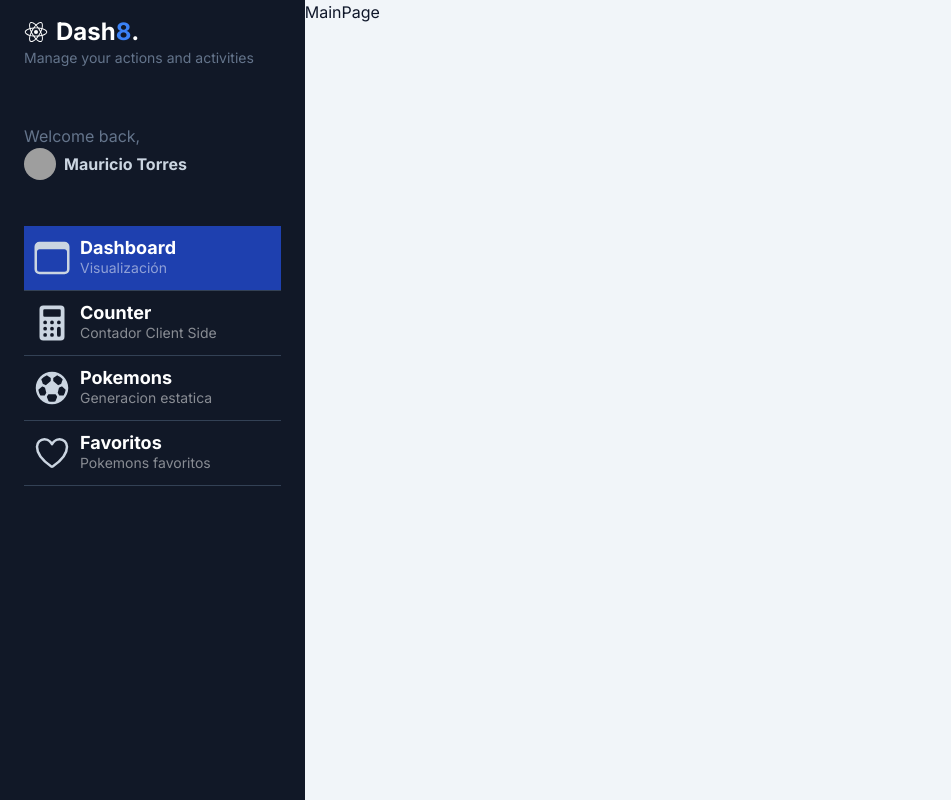
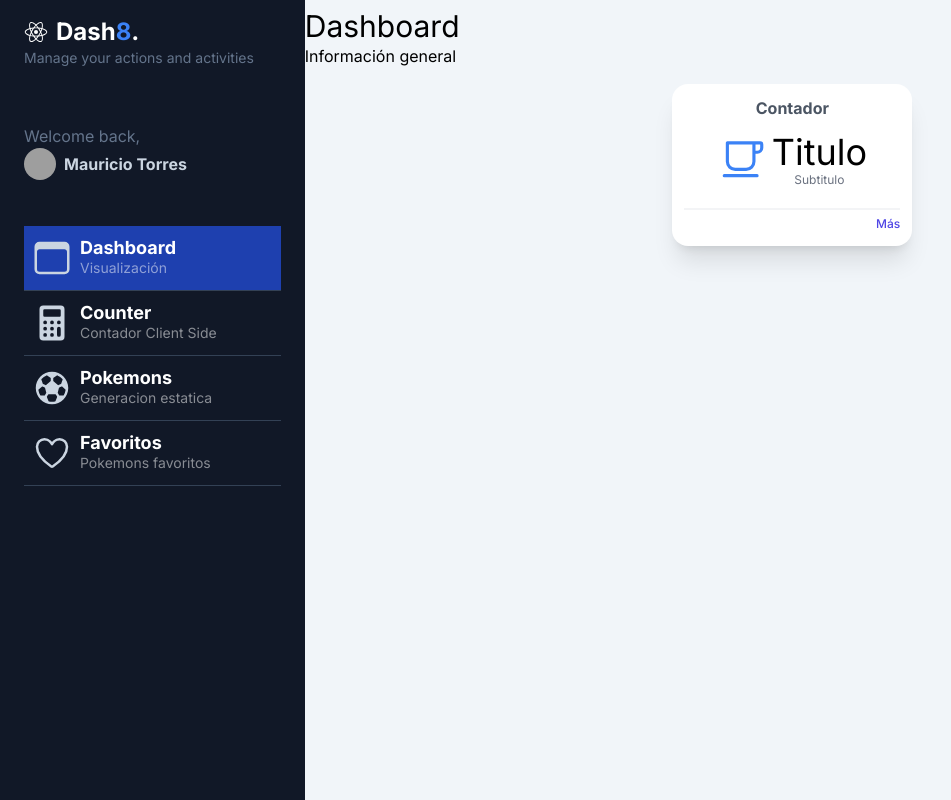
Before and after one commit to Mauriksk/Next14-Practice, a Next.js app: page /dashboard/main in a window 1280 px wide. Shown: the whole page, without its empty margins (0-951 px from the left). Built offline with nearby package versions, Linux system fonts and the light colour scheme; grey boxes are pictures that could not be loaded.

Commit message:
Created store

```diff
--- a/package.json
+++ b/package.json
@@ -9,10 +9,12 @@
     "lint": "next lint"
   },
   "dependencies": {
+    "@reduxjs/toolkit": "^2.2.5",
     "next": "14.2.4",
     "react": "^18",
     "react-dom": "^18",
-    "react-icons": "^5.2.1"
+    "react-icons": "^5.2.1",
+    "react-redux": "^9.1.2"
   },
   "devDependencies": {
     "@types/node": "^20",
--- /dev/null
+++ b/src/app/components/SimpleWidget.tsx
@@ -0,0 +1,31 @@
+import { IoCafeOutline } from "react-icons/io5";
+
+export const SimpleWidget = () => {
+  return (
+    <div className="bg-white shadow-xl p-3 sm:min-w-[25%] min-w-full  rounded-2xl border-1 border-gray-50 mx-2 my-2">
+      <div className="flex flex-col">
+        <div>
+          <h2 className="font-bold text-gray-600 text-center">Contador</h2>
+        </div>
+        <div className="my-3">
+          <div className="flex flex-row items-center justify-center space-x-1 ">
+            <div id="icon">
+              {/* Icono irá aquí */}
+              <IoCafeOutline className="text-blue-500" size={50} />
+            </div>
+            <div id="temp" className="text-center">
+              <h4 className="text-4xl">Titulo</h4>
+              <p className="text-xs text-gray-500">Subtitulo</p>
+            </div>
+          </div>
+        </div>
+
+        <div className="w-full place-items-end text-right border-t-2 border-gray-100 mt-2">
+          <a href="#" className="text-indigo-600 text-xs font-medium">
+            Más
+          </a>
+        </div>
+      </div>
+    </div>
+  );
+};
--- a/src/app/dashboard/main/page.tsx
+++ b/src/app/dashboard/main/page.tsx
@@ -1,9 +1,21 @@
-import React from 'react'
+import { SimpleWidget } from "@/app/components/SimpleWidget";
+
+export const metadata = {
+  title: "Admin Dashboard",
+  description: "Admin Dashboard",
+};
 
 const MainPage = () => {
   return (
-    <div>MainPage</div>
-  )
-}
+    <div className="text-black">
+      <h1 className="mt-2 text-3xl">Dashboard</h1>
+      <span>Información general</span>
 
-export default MainPage
+      <div className="flex flex-wrap p-2 justify-center">
+        <SimpleWidget />
+      </div>
+    </div>
+  );
+};
+
+export default MainPage;
--- a/src/app/layout.tsx
+++ b/src/app/layout.tsx
@@ -16,7 +16,9 @@
 }>) {
   return (
     <html lang="en">
-      <body className={inter.className}>{children}</body>
+      <body className={inter.className}>
+        {children}
+      </body>
     </html>
   );
 }
```
Also changed, not shown: src/app/dashboard/favorites/page.tsx (+3 -4 lines), src/store/Providers.tsx (added, +12 -0 lines), src/store/counter/counterSlice.ts (added, +19 -0 lines), src/store/index.ts (added, +10 -0 lines), 1 other file (tests, documents, lock files or other folders).
